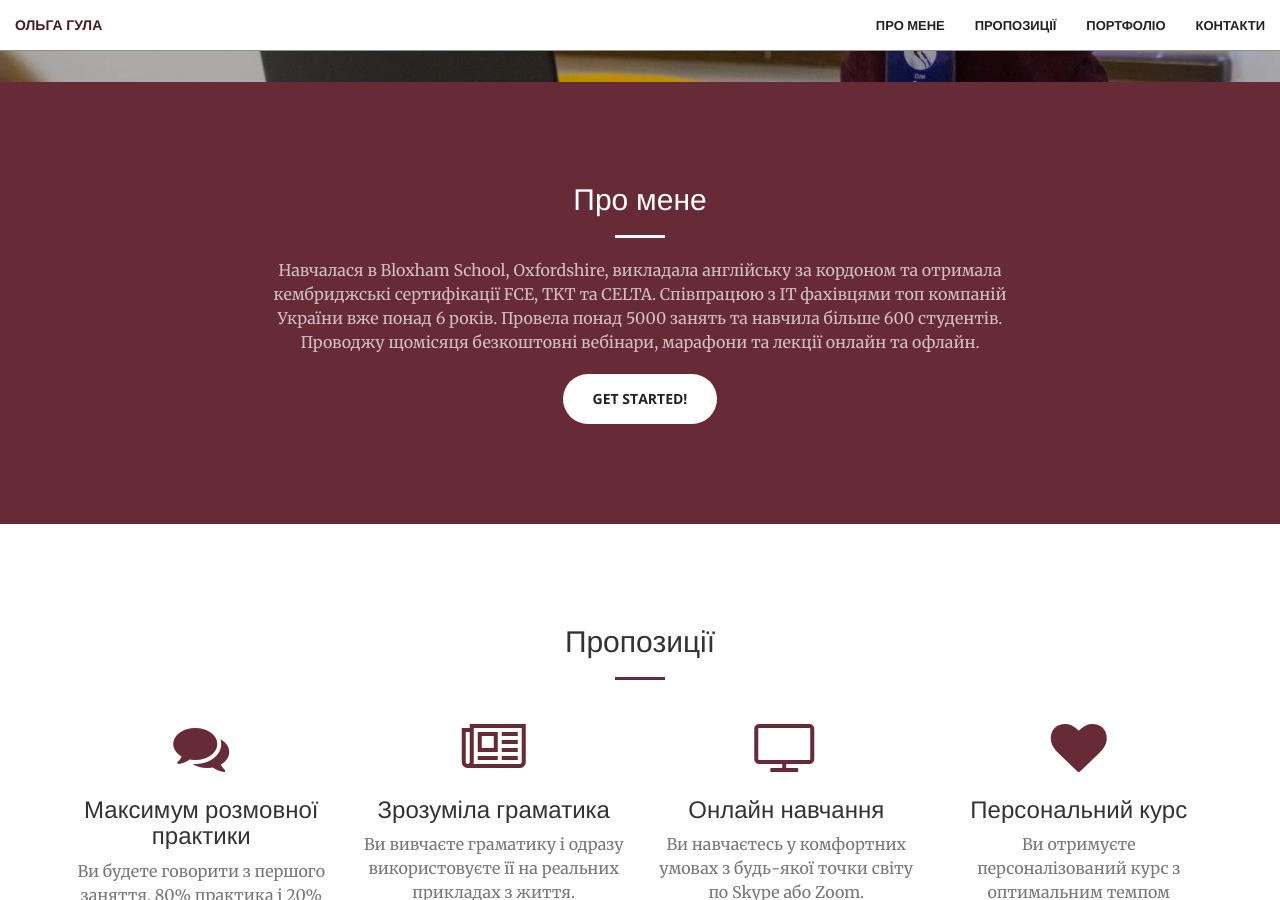
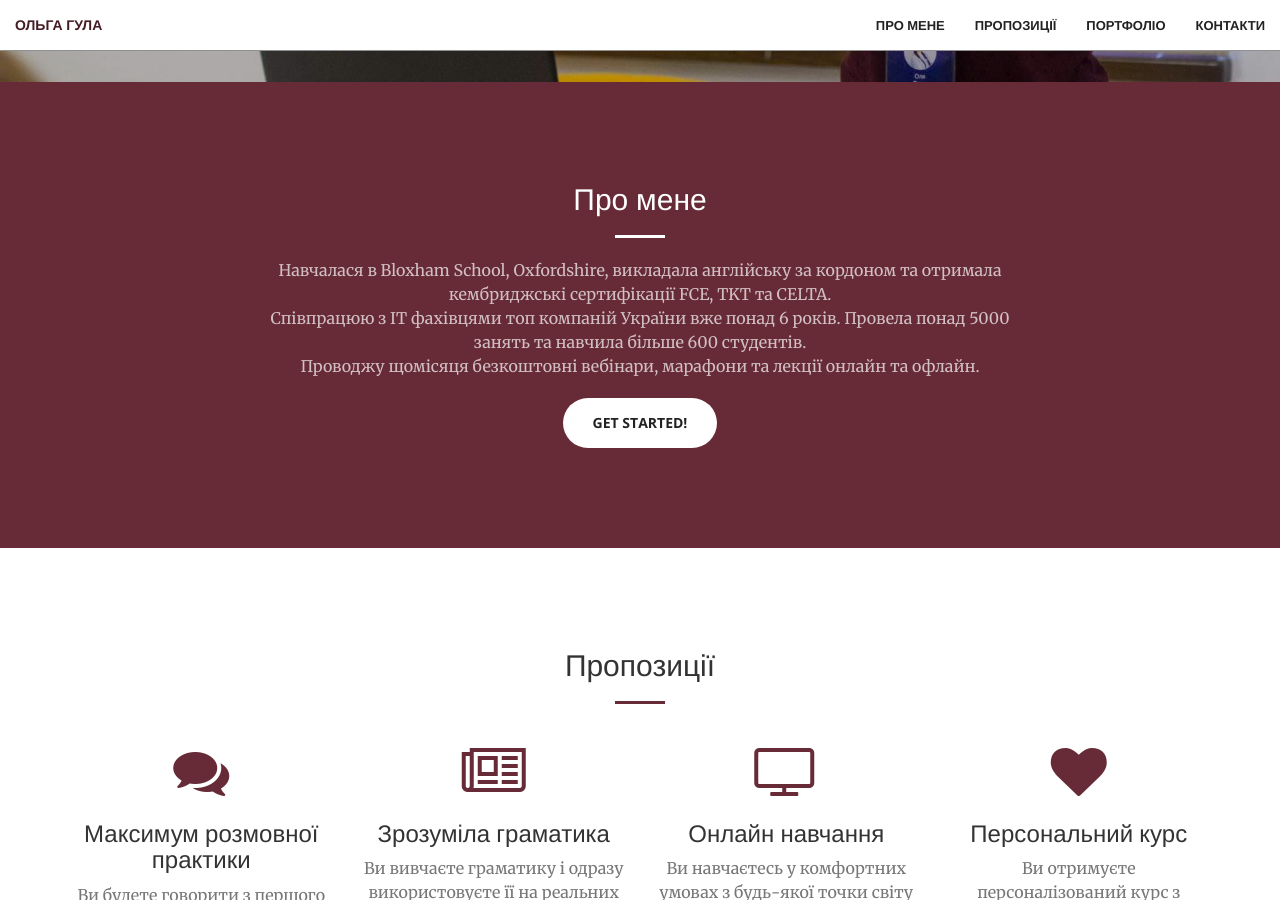
Before and after one commit to yyunikov/hula.yunikov.com, a Jekyll site: the page built from index.html, in a window 1280 px wide and 900 px high, scrolled down 818 px. Built offline with Jekyll 4.4.1, drawn with Linux system fonts in a browser that asks for light colours.

Commit message:
Update call-to-action.html

```diff
--- a/_includes/call-to-action.html
+++ b/_includes/call-to-action.html
@@ -4,7 +4,7 @@
             <div class="col-lg-8 col-lg-offset-2 text-center">
                 <h2 class="section-heading">Про мене</h2>
                 <hr class="light">
-                <p class="text-faded">Навчалася в Bloxham School, Oxfordshire, викладала англійську за кордоном та отримала кембриджські сертифікації FCE, TKT та CELTA. Співпрацюю з IT фахівцями топ компаній України вже понад 6 років. Провела понад 5000 занять та навчила  більше 600 студентів. Проводжу щомісяця  безкоштовні вебінари, марафони та лекції онлайн та офлайн. </p>
+                <p class="text-faded">Навчалася в Bloxham School, Oxfordshire, викладала англійську за кордоном та отримала кембриджські сертифікації FCE, TKT та CELTA.</br>Співпрацюю з IT фахівцями топ компаній України вже понад 6 років. Провела понад 5000 занять та навчила  більше 600 студентів.</br>Проводжу щомісяця  безкоштовні вебінари, марафони та лекції онлайн та офлайн. </p>
                 <a href="#" class="btn btn-default btn-xl">Get Started!</a>
             </div>
         </div>
```
